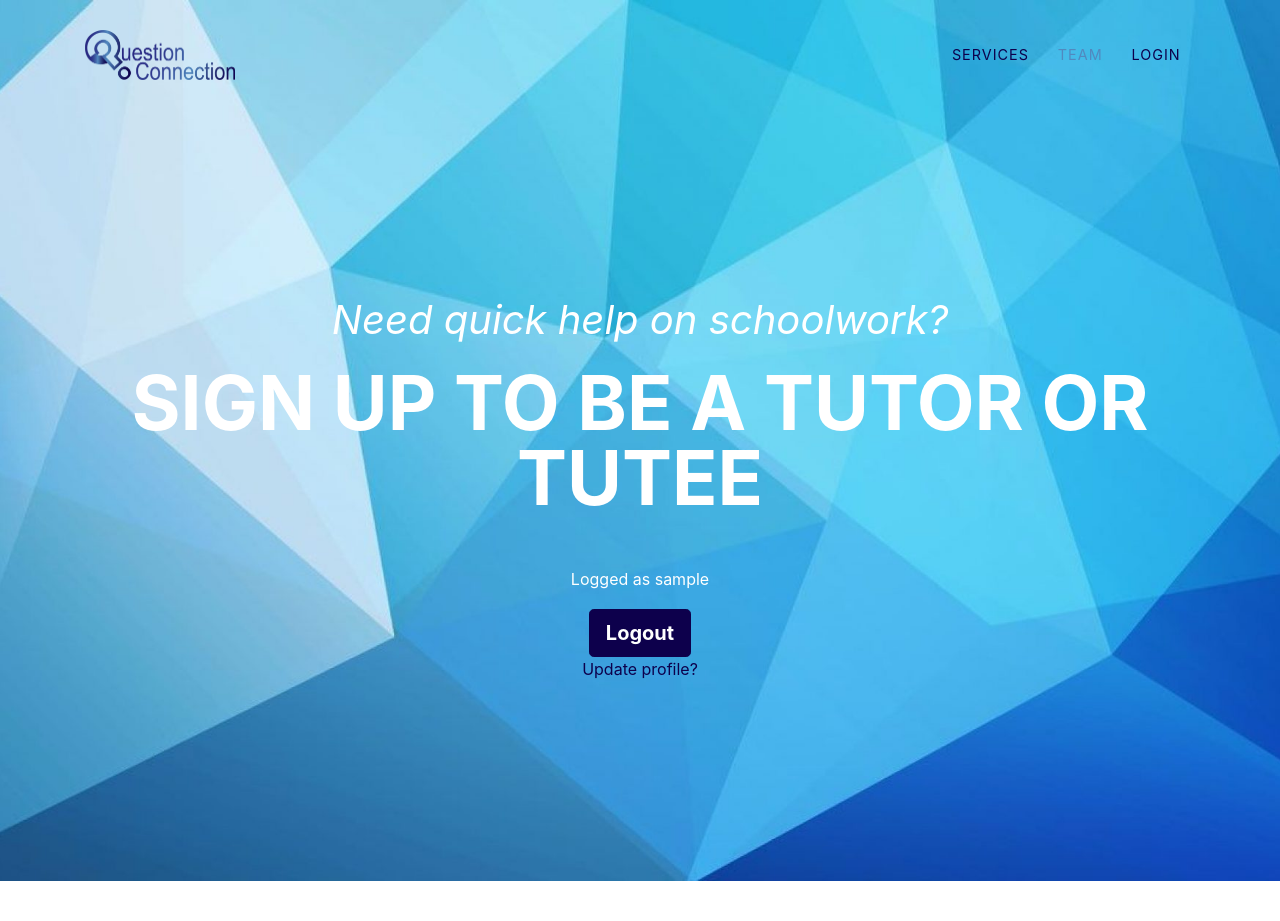
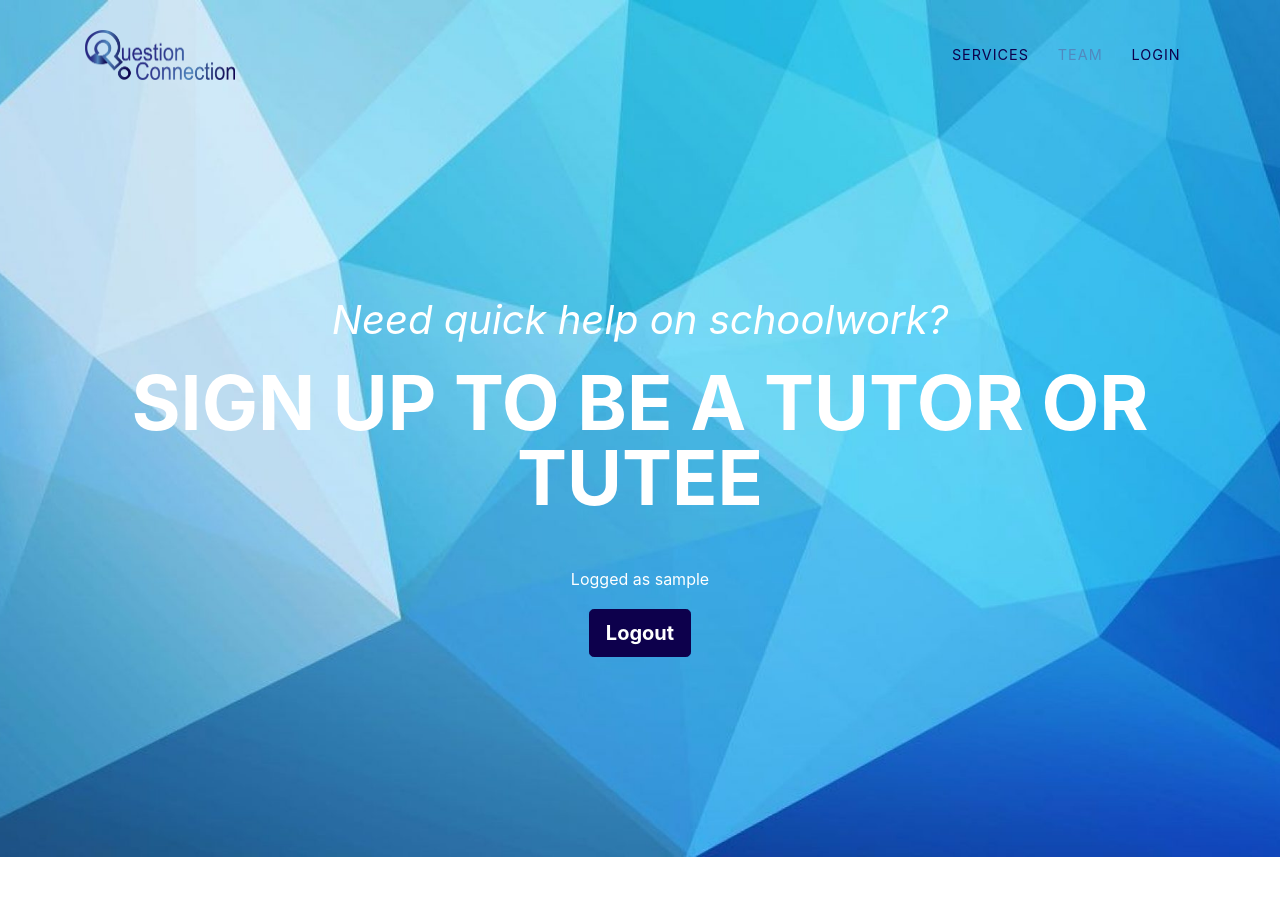
Before and after one commit to msb5pe/quick_tutor, a Django app: page /login/ in a window 1280 px wide. Shown: the top 921 px of the page. Run offline with Django 3.2, Linux system fonts and the light colour scheme; the visitor is signed in with stand-in values (Sample User, id 1); parts of the project's set-up code (start-up, migrations or seed data) failed here and were passed over; some libraries are stand-ins or nearby versions.

Commit message:
Updated UserModels

```diff
--- a/login/pipeline.py
+++ b/login/pipeline.py
@@ -4,12 +4,12 @@ import datetime
 from django.db import models
 
 def save_profile(backend, user, response,  *args, **kwargs):
-    # print(response)
     if UserProfile.objects.filter(user_id=user.id).count()==0 :
         userProfile = UserProfile.objects.create(
             user=user,
             first_name=response['given_name'],
             last_name=response['family_name'],
             email=response['email'],
-            date_created=timezone.now())
+            date_created=timezone.now(),
+            picture=response['picture'])
         userProfile.save()
--- a/login/templates/login/index.html
+++ b/login/templates/login/index.html
@@ -65,8 +65,7 @@
               <p>Logged as {{ user.username }}</p>
 
               <a class="btn btn-primary btn-lg" href="{% url 'login:logout' %}">Logout</a>
-            <br>
-              <a href="{% url 'login:create_user' %}">Update profile?</a>
+
               {% else %}
                 <a class="btn btn-primary btn-lg" href="{% url "login:social:begin" "google-oauth2" %}">
                   Login
--- a/login/urls.py
+++ b/login/urls.py
@@ -17,7 +17,4 @@ urlpatterns = [
     path('', include('social_django.urls', namespace='social')),
     path('', views.index, name='index'),
     path('logout/', views.logout_success, name='logout'),
-    path('create_user/', views.create_user, name='create_user'),
-    path('profile/', views.profile, name='profile'),
-    path('edit_profile/', views.edit_profile, name="edit_profile"),
 ]
--- a/login/views.py
+++ b/login/views.py
@@ -20,29 +20,23 @@ def index(request):
     #If the user is authenticated, then save user details and logins
     return render(request, 'login/index.html')
 
-def create_user(request):
-    return render(request, 'login/create_user.html')
-    # return HttpResponse("This is where you would create your profile if your email doesn't exist on the server")
 
-def profile(request):
-    return HttpResponse("This is your profile page")
+# @login_required
+# def edit_profile(request):
+#     print('here1')
+#     if request.method == 'POST':
+#         user_form = UserEditForm(data=request.POST or None, instance=request.user)
+#         profile_form = ProfileEditForm(data=request.POST or None, instance=request.user.userprofile, files=request.FILES) #??????????????????????????????? user.profile or user.userprofile
+#         if user_form.is_valid() and profile_form.is_valid():
+#             user_form.save()
+#             profile_form.save()
+#         else:
+#             user_form = UserEditForm(instance=request.user)
+#             profile_form = ProfileEditForm(instance=request.user)
 
-@login_required
-def edit_profile(request):
-    print('here1')
-    if request.method == 'POST':
-        user_form = UserEditForm(data=request.POST or None, instance=request.user)
-        profile_form = ProfileEditForm(data=request.POST or None, instance=request.user.userprofile, files=request.FILES) #??????????????????????????????? user.profile or user.userprofile
-        if user_form.is_valid() and profile_form.is_valid():
-            user_form.save()
-            profile_form.save()
-        else:
-            user_form = UserEditForm(instance=request.user)
-            profile_form = ProfileEditForm(instance=request.user)
-
-        context = {
-            'user_form': user_form,
-            'profile_form': profile_form,
-        }
-        print('here2')
-        return render(request, 'login/edit_profile.html', context) #???????????????????????????????????????
+#         context = {
+#             'user_form': user_form,
+#             'profile_form': profile_form,
+#         }
+#         print('here2')
+#         return render(request, 'login/edit_profile.html', context) #???????????????????????????????????????
```
Also changed, not shown: login/models.py (+7 -1 lines), login/templates/login/base.html (deleted, +0 -32 lines), login/migrations/0001_initial.py (deleted).
